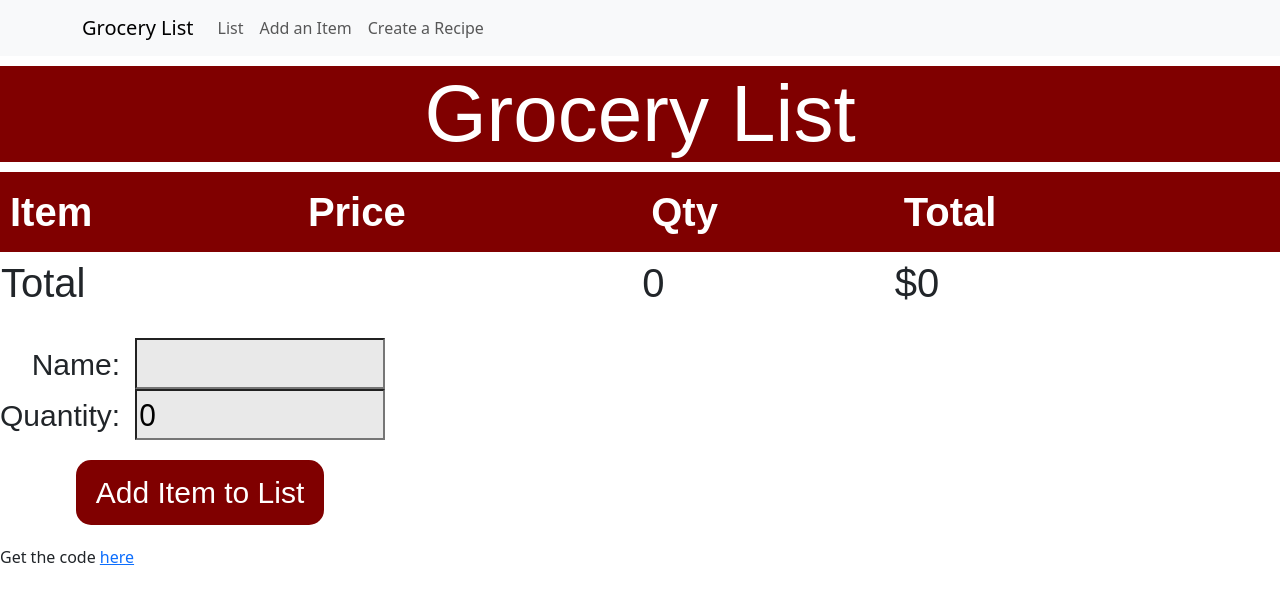
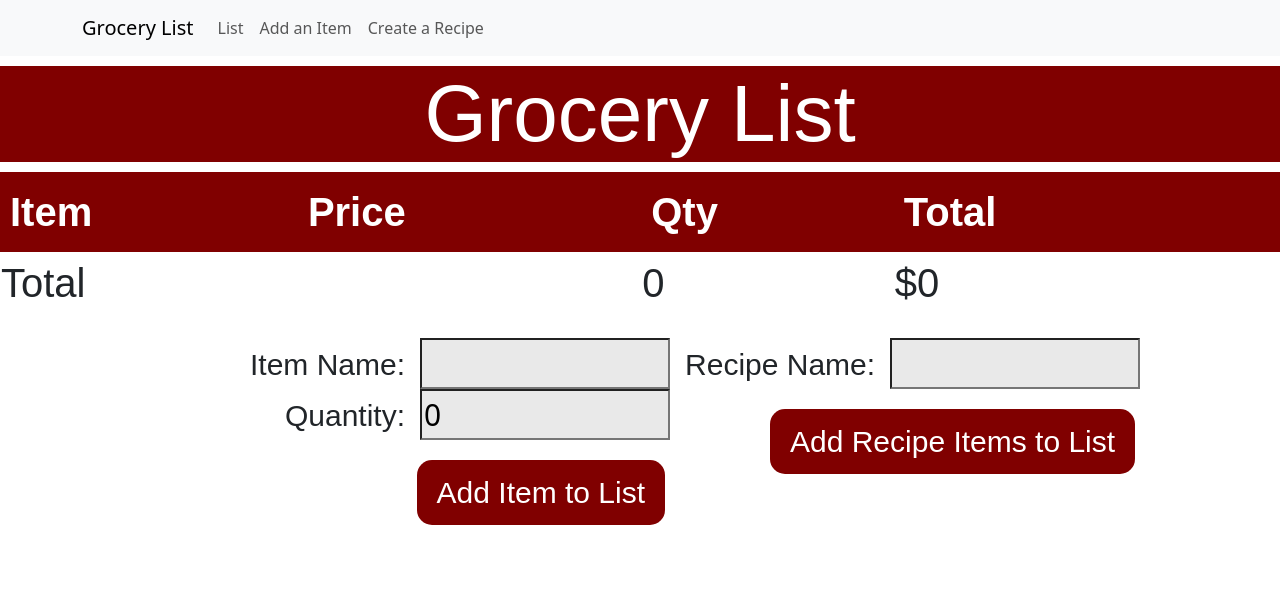
Before and after one commit to cwood23/grocery_list, a React (Create React App) app: page / in a window 1280 px wide. Shown: the top 604 px of the page. Built offline with nearby package versions, Linux system fonts and the light colour scheme.

Commit message:
Add recipe working

```diff
--- a/src/Components/Home/Home.css
+++ b/src/Components/Home/Home.css
@@ -52,8 +52,19 @@ body {
     cursor: pointer;
   }
 
+  .input-table {
+    display: table;
+    margin-left: 250px;
+  }
+
   .newItemForm {
-    display: table;
+    display: table-column;
+    float: left;
+  }
+
+  .recipeForm {
+    display: table-column;
+    float: left;
   }
 
   .inputs-div {
@@ -82,15 +93,15 @@ body {
 
   .btn-div {
     text-align: center;
-    display: table-row;
+    display: table-cell;
+    float: right;
   }
 
   .add-btn {
-    font-size: 30px;
+    font-size: 20px;
     background-color: maroon;
     color: white;
     font-family: Arial, Helvetica, sans-serif;
-    margin: 20px;
     padding: 10px 20px;
     border: none;
     border-radius: 15px;
@@ -151,4 +162,16 @@ body {
         margin: 0px 15px;
         background-color: rgb(233, 233, 233);
     }
+
+    .add-btn {
+      font-size: 30px;
+      background-color: maroon;
+      color: white;
+      font-family: Arial, Helvetica, sans-serif;
+      float: right;
+      padding: 10px 20px;
+      border: none;
+      border-radius: 15px;
+      cursor: pointer;
+    }
   }
--- a/src/Components/Home/Home.js
+++ b/src/Components/Home/Home.js
@@ -8,29 +8,51 @@ function Home() {
 
   const [itemName, setItemName] = useState('');
   const [itemQuantity, setItemQuantity] = useState(0);
+  const [recipeName, setRecipeName] = useState('');
 
   const [totalPrice, setTotalPrice] = useState(0.00);
   const [totalQuantity, setTotalQuantity] = useState(0);
 
-  const addRow = async (e) => {
+  const getItem = async (e) => {
     e.preventDefault();
-
     try {
       const response = await axios.get(`/getitembyname?name=${itemName}`);
       console.log(response.data);
       const item = response.data;
-      const newRow = { id: rows.length + 1, name: item.name, price: item.price, quantity: itemQuantity };
-      setRows([...rows, newRow]);
-      const totalItemPrice = (item.price * parseInt(itemQuantity)).toFixed(2);
-      const ttlPrce = (parseFloat(totalPrice) + parseFloat(totalItemPrice)).toFixed(2);
-      setTotalPrice(ttlPrce);
-      setTotalQuantity(parseInt(totalQuantity) + parseInt(itemQuantity));
+      addRow(item.name, item.price, itemQuantity);
+    } catch (err) {
+      console.error("Error fetching item.", err);
+    }
+  }
+
+  const getRecipeItems = async (e) => {
+    e.preventDefault();
+    try {
+      const response = await axios.get(`/getrecipebyname?name=${recipeName}`);
+      console.log(response.data);
+      const items = response.data[0].Items;
+      console.log(items);
+      await Promise.all(items.map(async (item) => {
+        await addRow(item.name, item.price, 1);
+      }));
+    } catch (err) {
+      console.error("Error fetching recipe.", err);
+    }
+  }
+
+  const addRow = async (itemName, itemPrice, itemQtty) => {
+    console.log(itemName);
+    const totalItemPrice = (itemPrice * parseInt(itemQtty)).toFixed(2);
+
+    setTotalPrice(prevTotalPrice => (parseFloat(prevTotalPrice) + parseFloat(totalItemPrice)).toFixed(2));
+    setTotalQuantity(prevTotalQuantity => prevTotalQuantity + parseInt(itemQtty));
+
+    setRows(prevRows => [...prevRows, { id: prevRows.length + 1, name: itemName, price: itemPrice, quantity: itemQtty }]);
 
     setItemName('');
     setItemQuantity(0);
-    } catch (err) {
-      console.error("Error fetching item.", err);
-    }
+
+    setRecipeName('');
   }
 
   const removeRow = (rowId, rowPrice, rowQuantity) => {
@@ -44,6 +66,10 @@ function Home() {
 
   const itemNameHandler = (e) => {
     setItemName(e.target.value);
+  }
+
+  const recipeNameHandler = (e) => {
+    setRecipeName(e.target.value);
   }
 
   const itemQuantityHandler = (e) => {
@@ -88,10 +114,11 @@ function Home() {
 
       <br />
 
+      <div className="input-table">
         <form action='' id='newItemForm' className='newItemForm'>
           <div className='inputs-div'>
             <div className='input-div'>
-            <label className='input-label'>Name: </label>
+              <label className='input-label'>Item Name: </label>
               <input className='input-box' type='text' name='name' id='name' value={itemName} required onChange={itemNameHandler} />
             </div>
             <div className='input-div'>
@@ -100,11 +127,22 @@ function Home() {
             </div>
           </div>
           <div className='btn-div'>
-          <button className='add-btn' onClick={addRow}>Add Item to List</button>
+            <button className='add-btn' onClick={getItem}>Add Item to List</button>
           </div>
         </form>
 
-      <p>Get the code <a href='https://github.com/cwood23/grocery_list_app'>here</a></p>
+        <form action='' id='recipeForm' className='recipeForm'>
+          <div className='inputs-div'>
+            <div className='input-div'>
+              <label className='input-label'>Recipe Name: </label>
+              <input className='input-box' type='text' name='name' id='name' value={recipeName} required onChange={recipeNameHandler} />
+            </div>
+          </div>
+          <div className='btn-div'>
+            <button className='add-btn' onClick={getRecipeItems}>Add Recipe Items to List</button>
+          </div>
+        </form>
+      </div>
     </div>
   );
 }
```
Also changed, not shown: 1 other file (tests, documents, lock files or other folders). Lines whose indentation alone changed are shown as unchanged.
